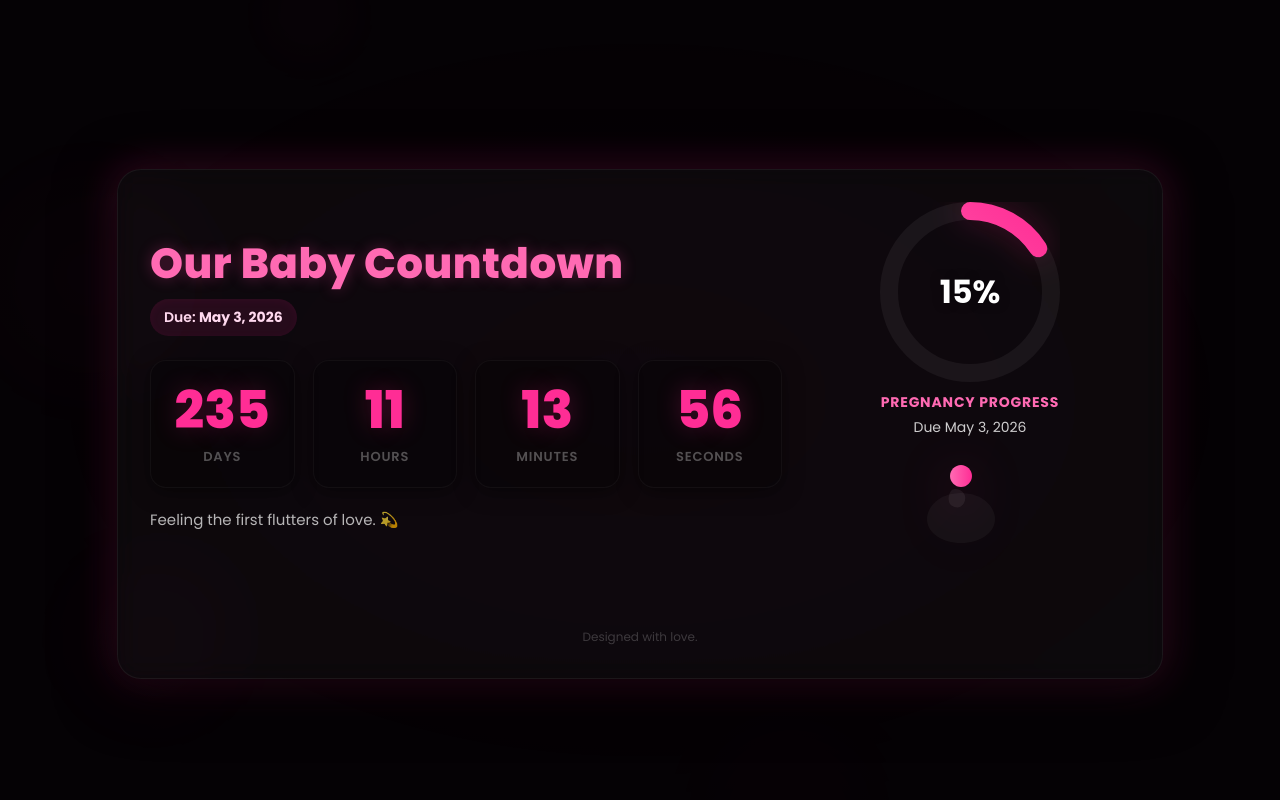
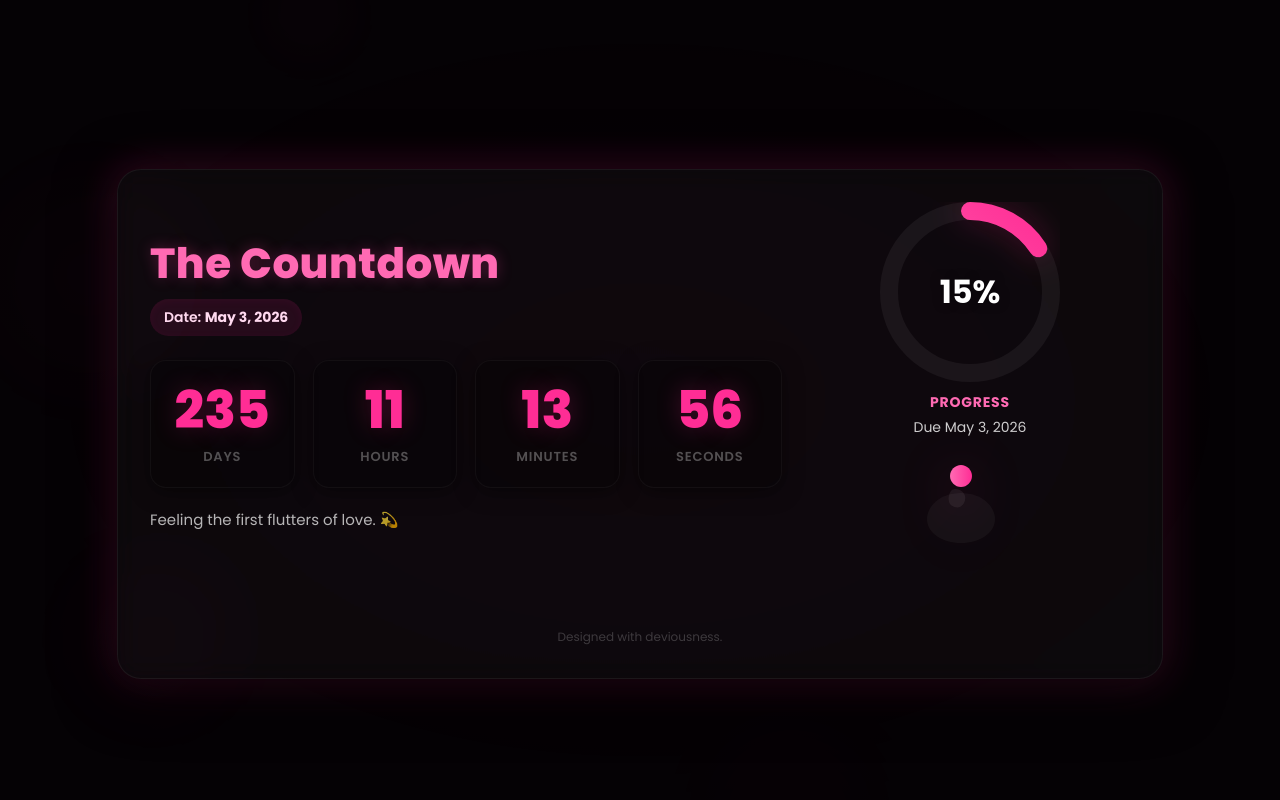
Before and after one commit to Daolyap/MiniSzech, a plain HTML site: page index.html in a window 1280 px wide. Drawn offline with Linux system fonts and the light colour scheme.

Commit message:
Update index.html
Changed template text

```diff
--- a/index.html
+++ b/index.html
@@ -3,7 +3,7 @@
 <head>
 <meta charset="utf-8" />
 <meta name="viewport" content="width=device-width,initial-scale=1" />
-<title>Baby Countdown</title>
+<title>The Countdown</title>
 <link rel="preconnect" href="https://fonts.googleapis.com">
 <link rel="preconnect" href="https://fonts.gstatic.com" crossorigin>
 <link href="https://fonts.googleapis.com/css2?family=Poppins:wght@400;600;700;800&display=swap" rel="stylesheet">
@@ -263,8 +263,8 @@
     <div class="card" role="region" aria-label="Baby Countdown">
       <div>
         <div class="title">
-          <h1>Our Baby Countdown</h1>
-          <div class="pill">Due: <strong id="dueShort">May 3, 2026</strong></div>
+          <h1>The Countdown</h1>
+          <div class="pill">Date: <strong id="dueShort">May 3, 2026</strong></div>
         </div>
 
         <div class="countdown" id="countdown" aria-live="polite" aria-atomic="true">
@@ -286,7 +286,7 @@
           </div>
         </div>
 
-        <p class="note" id="note">Counting down the moments until we meet our little one.</p>
+        <p class="note" id="note">Counting down the moments until the event.</p>
       </div>
 
       <aside class="side">
@@ -305,8 +305,8 @@
             <div class="percent" id="percent" style="position: absolute; font-weight: 700;">0%</div>
           </div>
           <div style="text-align:center;">
-            <div class="progress-label">Pregnancy Progress</div>
-            <div class="due" id="dueFull">Due May 3, 2026</div>
+            <div class="progress-label">Progress</div>
+            <div class="due" id="dueFull">Date: May 3, 2026</div>
           </div>
         </div>
 
@@ -321,7 +321,7 @@
 
       </aside>
 
-      <div class="meta">Designed with love.</div>
+      <div class="meta">Designed with deviousness.</div>
     </div>
   </div>
 
```
